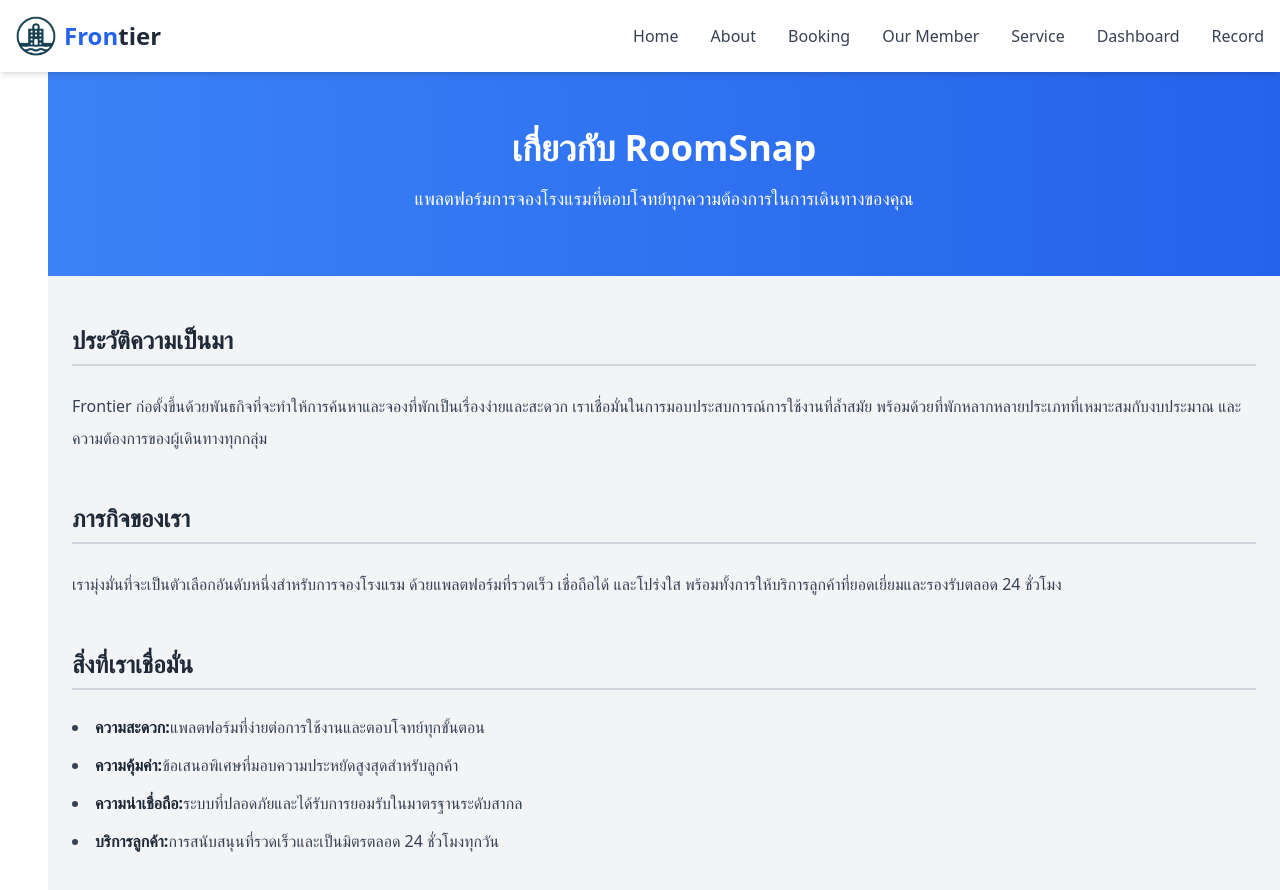
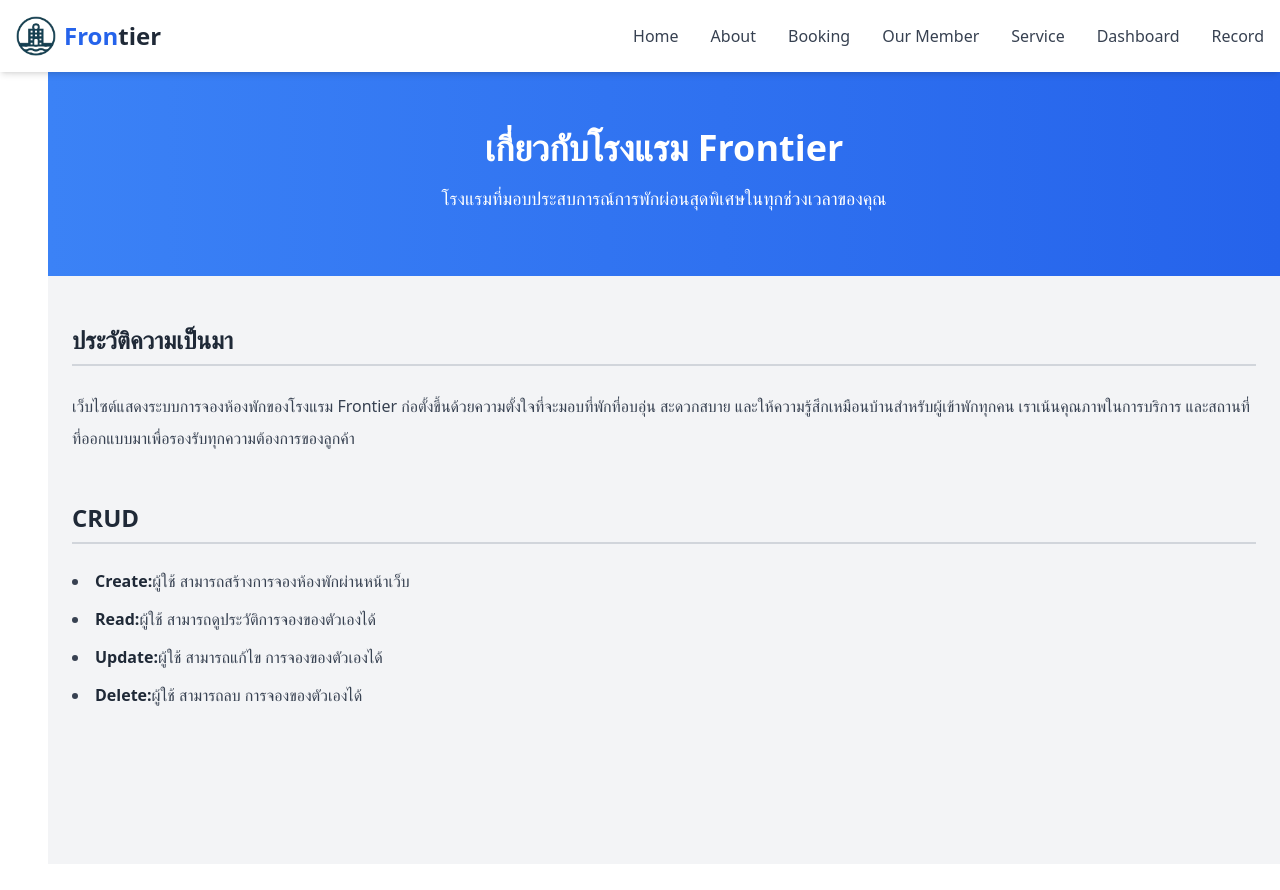
Before and after one commit to nnutica/Frontier, a React (Vite) app in the folder Frontend/: page /about in a window 1280 px wide. Shown: the top 890 px of the page. After the commit the page ends 864 px from the top, so only its background shows below. Built offline with nearby package versions, Linux system fonts and the light colour scheme.

Commit message:
aboutandmember

```diff
--- a/Frontend/content/memberdata.js
+++ b/Frontend/content/memberdata.js
@@ -19,7 +19,7 @@
     name:"อมาวสุ ด้วงอินทร์",
     Role:"UI Structure Design,Frontend-Main-Developer",
     Frontend:"วางโครงร่างของหน้าเว็บ ",
-    Backend:"ดึงข้อมูลจากฐานข้อมูลมาลงหน้าต่างๆของเว็บ ",
+    Backend:"ดึงข้อมูลจากฐานข้อมูลมาลงหน้าต่างๆของเว็บ",
     StudentID:"1650704404"
 
 }
--- a/Frontend/src/page/About.tsx
+++ b/Frontend/src/page/About.tsx
@@ -4,9 +4,9 @@
       {/* Header Section */}
       <header className="bg-gradient-to-r from-blue-500 to-blue-600 text-white py-16">
         <div className="container mx-auto px-6 text-center">
-          <h1 className="text-4xl font-bold mb-4">เกี่ยวกับ RoomSnap</h1>
+          <h1 className="text-4xl font-bold mb-4">เกี่ยวกับโรงแรม Frontier</h1>
           <p className="text-lg font-light">
-            แพลตฟอร์มการจองโรงแรมที่ตอบโจทย์ทุกความต้องการในการเดินทางของคุณ
+            โรงแรมที่มอบประสบการณ์การพักผ่อนสุดพิเศษในทุกช่วงเวลาของคุณ
           </p>
         </div>
       </header>
@@ -18,42 +18,31 @@
             ประวัติความเป็นมา
           </h2>
           <p className="text-gray-700 leading-loose">
-            Frontier ก่อตั้งขึ้นด้วยพันธกิจที่จะทำให้การค้นหาและจองที่พักเป็นเรื่องง่ายและสะดวก
-            เราเชื่อมั่นในการมอบประสบการณ์การใช้งานที่ล้ำสมัย พร้อมด้วยที่พักหลากหลายประเภทที่เหมาะสมกับงบประมาณ
-            และความต้องการของผู้เดินทางทุกกลุ่ม
+          เว็บไซต์แสดงระบบการจองห้องพักของโรงแรม Frontier ก่อตั้งขึ้นด้วยความตั้งใจที่จะมอบที่พักที่อบอุ่น สะดวกสบาย
+            และให้ความรู้สึกเหมือนบ้านสำหรับผู้เข้าพักทุกคน เราเน้นคุณภาพในการบริการ
+            และสถานที่ที่ออกแบบมาเพื่อรองรับทุกความต้องการของลูกค้า
           </p>
         </section>
-
-        <section className="mb-12">
-          <h2 className="text-2xl font-semibold text-gray-800 mb-6 border-b-2 border-gray-300 pb-2">
-            ภารกิจของเรา
-          </h2>
-          <p className="text-gray-700 leading-loose">
-            เรามุ่งมั่นที่จะเป็นตัวเลือกอันดับหนึ่งสำหรับการจองโรงแรม ด้วยแพลตฟอร์มที่รวดเร็ว
-            เชื่อถือได้ และโปร่งใส พร้อมทั้งการให้บริการลูกค้าที่ยอดเยี่ยมและรองรับตลอด 24 ชั่วโมง
-          </p>
-        </section>
-
         <section>
           <h2 className="text-2xl font-semibold text-gray-800 mb-6 border-b-2 border-gray-300 pb-2">
-            สิ่งที่เราเชื่อมั่น
+          CRUD
           </h2>
           <ul className="list-disc list-inside text-gray-700 space-y-3">
             <li className="leading-relaxed">
-              <span className="font-semibold text-gray-800">ความสะดวก:</span>
-              แพลตฟอร์มที่ง่ายต่อการใช้งานและตอบโจทย์ทุกขั้นตอน
+              <span className="font-semibold text-gray-800">Create:</span>
+              ผู้ใช้ สามารถสร้างการจองห้องพักผ่านหน้าเว็บ
             </li>
             <li className="leading-relaxed">
-              <span className="font-semibold text-gray-800">ความคุ้มค่า:</span>
-              ข้อเสนอพิเศษที่มอบความประหยัดสูงสุดสำหรับลูกค้า
+              <span className="font-semibold text-gray-800">Read:</span>
+              ผู้ใช้ สามารถดูประวัติการจองของตัวเองได้
             </li>
             <li className="leading-relaxed">
-              <span className="font-semibold text-gray-800">ความน่าเชื่อถือ:</span>
-              ระบบที่ปลอดภัยและได้รับการยอมรับในมาตรฐานระดับสากล
+              <span className="font-semibold text-gray-800">Update:</span>
+              ผู้ใช้ สามารถแก้ไข การจองของตัวเองได้
             </li>
             <li className="leading-relaxed">
-              <span className="font-semibold text-gray-800">บริการลูกค้า:</span>
-              การสนับสนุนที่รวดเร็วและเป็นมิตรตลอด 24 ชั่วโมงทุกวัน
+              <span className="font-semibold text-gray-800">Delete:</span>
+              ผู้ใช้ สามารถลบ การจองของตัวเองได้
             </li>
           </ul>
         </section>
```
Also changed, not shown: Frontend/src/page/Ourmember.tsx (+25 -26 lines).
